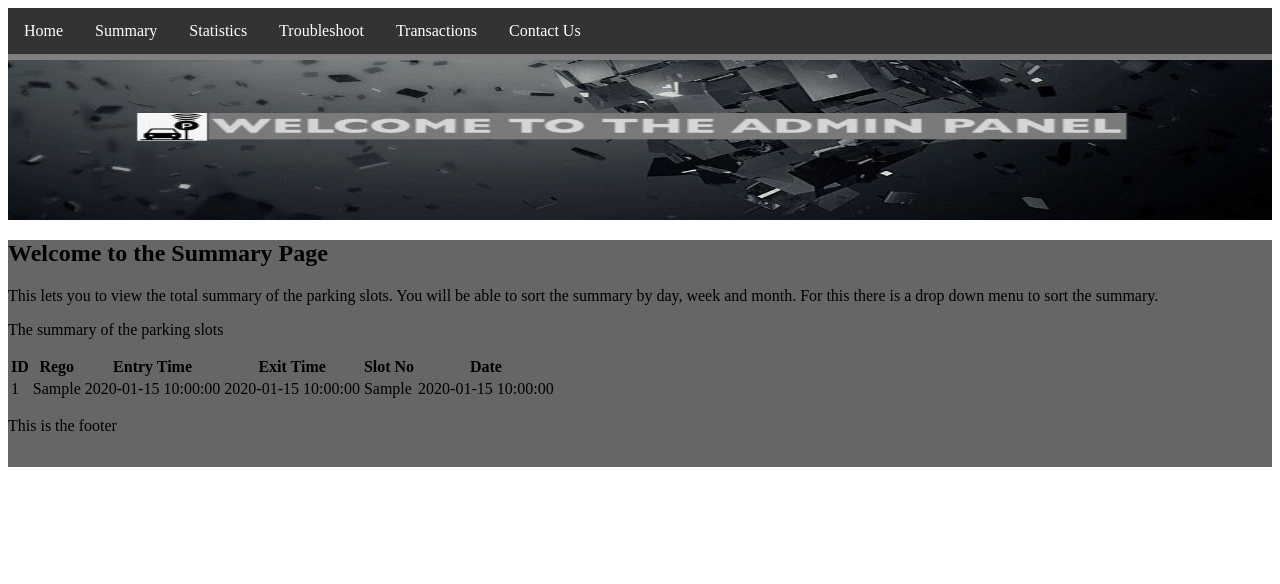
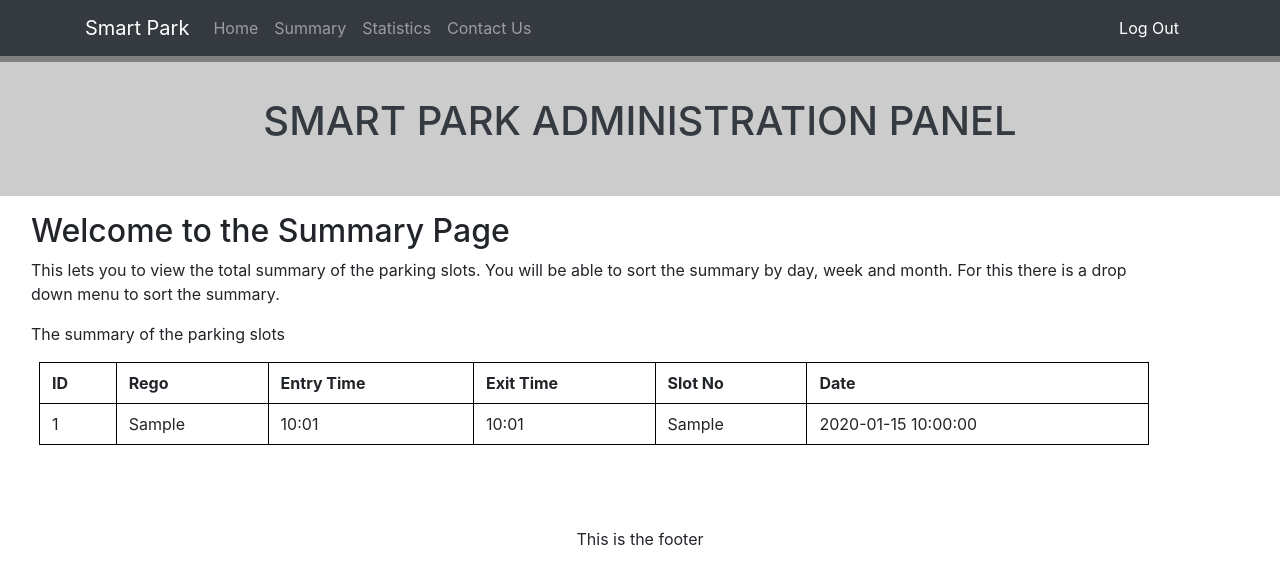
Before and after one commit to emilbenny/smartpark, a PHP site: page /summary.php in a window 1280 px wide. Shown: the top 584 px of the page. Run offline with PHP 8.4, Linux system fonts and the light colour scheme; tables that the repository leaves empty or names only in its code hold one stand-in row (values such as "Sample post").

Commit message:
Add files via upload

```diff
--- a/admin_dashboard/includes/header.php
+++ b/admin_dashboard/includes/header.php
@@ -1,2 +1,6 @@
+<head>
+    <link rel="stylesheet" href="https://stackpath.bootstrapcdn.com/bootstrap/4.3.1/css/bootstrap.min.css" integrity="sha384-ggOyR0iXCbMQv3Xipma34MD+dH/1fQ784/j6cY/iJTQUOhcWr7x9JvoRxT2MZw1T" crossorigin="anonymous">
+</head>
 <div id="header">
+    <h1>SMART PARK ADMINISTRATION PANEL</h1>
 </div>
--- a/admin_dashboard/includes/navbar.php
+++ b/admin_dashboard/includes/navbar.php
@@ -1,8 +1,40 @@
-<ul>
+<!--<ul class = "mb-0">
   		<li><a href="index.php">Home</a></li>
   		<li><a href="summary.php">Summary</a></li>
   		<li><a href="statistics.php">Statistics</a></li>
   		<li><a href="troubleshoot.php">Troubleshoot</a></li>
   		<li><a href="transactions.php">Transactions</a></li>
   		<li><a href="contact.php">Contact Us</a></li>
-	</ul>
+	</ul>-->
+
+
+<nav class="navbar navbar-expand-lg navbar-dark bg-dark">
+      <div class="container">
+        <a class="navbar-brand" href="index.php">Smart Park</a>
+        <button class="navbar-toggler" type="button" data-toggle="collapse" data-target="#navbarsExample07" aria-controls="navbarsExample07" aria-expanded="false" aria-label="Toggle navigation">
+          <span class="navbar-toggler-icon"></span>
+        </button>
+
+        <div class="collapse navbar-collapse" id="navbarsExample07">
+          <ul class="navbar-nav mr-auto">
+            <li class="nav-item">
+              <a class="nav-link" href="index.php">Home </a>
+            </li>
+            <li class="nav-item">
+              <a class="nav-link" href="summary.php">Summary</a>
+            </li>
+            <li class="nav-item">
+              <a class="nav-link" href="statistics.php">Statistics</a>
+            </li>
+            <li class="nav-item">
+              <a class="nav-link" href="contact.php">Contact Us</a>
+            </li>
+
+
+          </ul>
+
+              <a class="nav-link logout" href="logout.php">Log Out</a>
+
+        </div>
+      </div>
+    </nav>
--- a/admin_dashboard/login.php
+++ b/admin_dashboard/login.php
@@ -1,3 +1,7 @@
+<?php
+// Start the session
+session_start();
+?>
 <!DOCTYPE html>
 <html>
 <head>
--- a/admin_dashboard/process.php
+++ b/admin_dashboard/process.php
@@ -2,6 +2,7 @@
 	//Get values pass from the form login.php
 	$username=$_POST['user'];
 	$password=$_POST['pass'];
+        session_start();
 
 	//Connection to the local server and selecting database
 	$con=mysqli_connect("localhost", "root", "", "smartpark");
@@ -14,11 +15,15 @@
 	$result=mysqli_query($con,"select * from users where username='$username'and password='$password'");
 
 	$row=mysqli_fetch_array($result);
+
 	if ($row['username']==$username && $row['password']==$password){
+
+                $_SESSION['userId'] = $row[0];
 		echo "Login Success! Welcome Admin";
 		header("Location: index.php");
 		exit();
 	}else{
+                $_SESSION['userId'] = null;
 		echo "Failed to login";
 	}
 	mysqli_close($con);
--- a/admin_dashboard/styles.css
+++ b/admin_dashboard/styles.css
@@ -23,7 +23,7 @@ input[type=text], input[type=password] {
   border: 1px solid #ccc;
   box-sizing: border-box;
 }
-
+/*
 button {
   background-color: #4CAF50;
   color: white;
@@ -32,11 +32,11 @@ button {
   border: none;
   cursor: pointer;
   width: 100%;
-}
+}*/
 
-button:hover {
+/*button:hover {
   opacity: 0.8;
-}
+}*/
 
 
 /*ul {
@@ -44,7 +44,7 @@ button:hover {
   margin: 0;
   padding: 0;
 }*/
-ul {
+/*ul {
   list-style-type: none;
   margin: 0;
   padding: 0;
@@ -64,27 +64,33 @@ li a {
   text-decoration: none;
 }
 
-/* Change the link color to #111 (black) on hover */
+ Change the link color to #111 (black) on hover
 li a:hover {
   background-color: #111;
-}
+}*/
 
 /* The header css codes*/
 #header{
     width:100%;
-    height: 160px;
+    height: 140px;
     margin:0 auto;
     border-top: 6px solid gray;
     background-color:#cccccc;
     text-align: center;
-    background-image: url("images/banner-img.jpg");
-    background-repeat: no-repeat;
-    background-size: 100% 160px;
+    color: #343a40!important;
+
+/*    background-image: url("images/SMARTPARK_BANNER.png");
+    background-repeat: no-repeat;*/
+  //  background-size: 100% 260px;
+}
+
+#header h1{
+    margin-top:35px;
 }
 
 /* The content css codes*/
 #wrapper{
-  background-color: #666666;
+  background-color:white;
   min-height: 100%;
   height: auto !important;
   margin-bottom: -50px;
@@ -101,6 +107,24 @@ li a:hover {
 
 }
 
+.legendsWrap{
+    font-weight:bold;
+    margin-left:10% !important;
+}
+.legendsWrap .color{
+   padding:9px 22px;
+
+}
+.green{
+    background:green;
+}
+.red{
+    background:red;
+}
+.logout{
+    color: white !important;
+}
+
 /* The footer css codes
 #footer-area{
     /*width: 100%;
@@ -115,6 +139,7 @@ li a:hover {
 */
 #footer{
   height: 50px; /* the footer's total height */
+  text-align: center;
 }
 
 #footer-content {
@@ -123,3 +148,52 @@ li a:hover {
   height: 32px; /* height + top/bottom paddding + top/bottom border must add up to footer height */
   padding: 8px;
 }
+.myButton{
+    //background:url(images/park.png) no-repeat;
+    cursor:pointer;
+    border:none;
+    width:150px;
+    height:150px;
+    background-color: red;
+    border-radius: 15px;
+    font-size: 50px;
+    color:white;
+    margin:10px;
+    font-weight:bolder;
+}
+.myButton1{
+    //background:url(images/parked.png) no-repeat;
+    cursor:pointer;
+    border:none;
+    width:150px;
+    height:150px;
+    background-color: green;
+    border-radius: 15px;
+    font-size: 50px;
+    color:white;
+    margin:10px;
+    font-weight:bolder;
+}
+.parking-table{
+    width: 80%;
+    margin: auto;
+}
+.slotname{
+    text-align: center;
+    font-size: 26px;
+    margin-right: 38px;
+}
+.slotsTable{
+    width:100%;
+     border: 1px solid #000 ;
+     border-collapse: collapse;
+}
+
+.slotsTable td, .slotsTable th{
+    padding: 8px 12px;
+    border: 1px solid black;
+}
+
+.graphWrap{
+    width:100%;
+}
--- a/admin_dashboard/summary.php
+++ b/admin_dashboard/summary.php
@@ -9,7 +9,7 @@
     <?php include("includes/navbar.php")?>
     <?php include("includes/header.php")?>
 
-    <div id="wrapper">
+    <div id="wrapper" class="container m-3">
     <div id="content">
         <h2>Welcome to the Summary Page</h2>
 
@@ -33,9 +33,10 @@
                 $result=mysqli_query($con,"select * from parking_details");
                 if (mysqli_num_rows($result) > 0) {
                 // output data of each row
-                    echo "<table><tr><th>ID</th><th>Rego</th><th>Entry Time</th><th>Exit Time</th><th>Slot No</th><th>Date</th></tr>";
+                    echo "<table class='m-2 slotsTable'><tr><th>ID</th><th>Rego</th><th>Entry Time</th><th>Exit Time</th><th>Slot No</th><th>Date</th></tr>";
                     while($row = mysqli_fetch_assoc($result)) {
-                        echo "<tr><td>" . $row["id"]. "</td><td>".$row["rego_plate"]. "</td><td>" .$row["entry_time"]. "</td><td>".$row["exit_time"]."</td>";
+                        echo "<tr><td>" . $row["id"]. "</td><td>".$row["rego_plate"]. "</td><td>" . date( "h:m", strtotime($row["entry_time"])) .
+                                "</td><td>".date( "h:m", strtotime($row["exit_time"])) ."</td>";
                         echo "<td>".$row["slot_no"]."</td><td>".$row["date"]."</td></tr>";
                     }
                     echo "</table>";
```
Also changed, not shown: admin_dashboard/contact.php (+19 -1 lines), admin_dashboard/index.php (+66 -1 lines), admin_dashboard/js/Controller.js (added, +8 -0 lines), admin_dashboard/logout.php (added, +9 -0 lines), admin_dashboard/nbproject/private/private.xml (+8 -1 lines), admin_dashboard/statistics.php (+16 -7 lines), admin_dashboard/images/SMARTPARK_BANNER.png (added).
